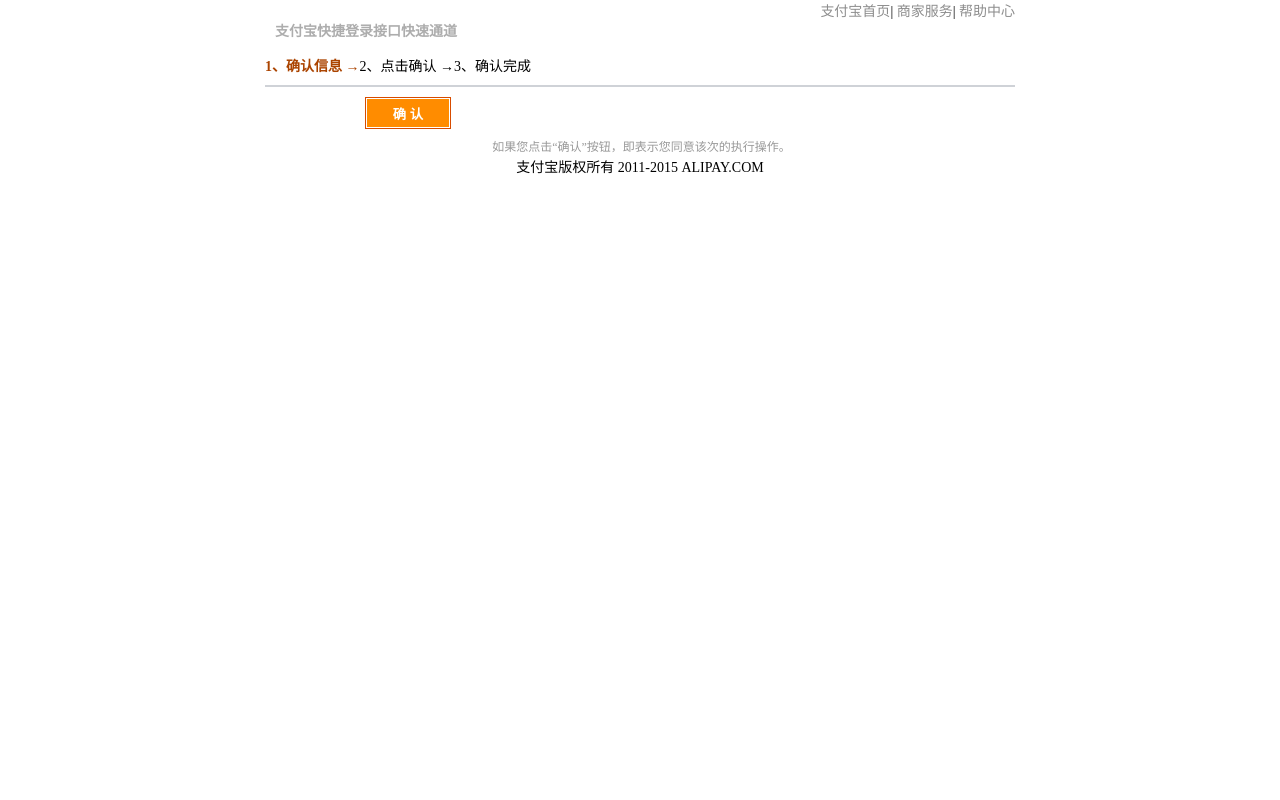
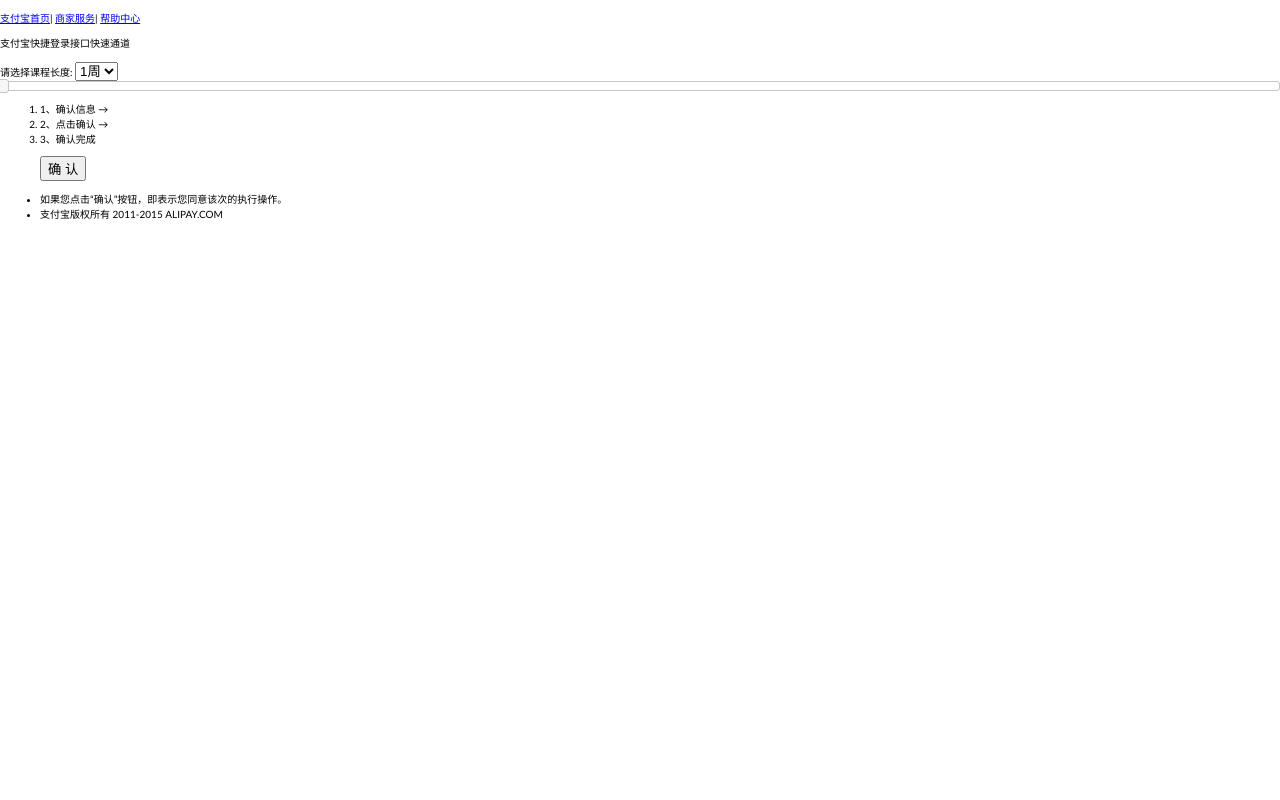
Before and after one commit to volterra-luo/cocoa, a Django app: page /alipay/ in a window 1280 px wide. Run offline with Django 3.2, Linux system fonts and the light colour scheme; parts of the project's set-up code (start-up, migrations or seed data) failed here and were passed over; some libraries are stand-ins or nearby versions.

Commit message:
index page

```diff
--- a/alipay/templates/alipay/index.html
+++ b/alipay/templates/alipay/index.html
@@ -1,137 +1,20 @@
-<html>
+<!DOCTYPE html>
+{% load staticfiles %}
+<html lang="zh-CN">
 	<head>
-	<title>支付宝快捷登录接口</title>
-	<meta http-equiv="Content-Type" content="text/html; charset=UTF-8">
-<style>
-*{
-	margin:0;
-	padding:0;
-}
-ul,ol{
-	list-style:none;
-}
-.title{
-    color: #ADADAD;
-    font-size: 14px;
-    font-weight: bold;
-    padding: 8px 16px 5px 10px;
-}
-.hidden{
-	display:none;
-}
+		<meta charset="utf-8">
+    	<meta http-equiv="X-UA-Compatible" content="IE=edge">
+    	<meta name="viewport" content="width=device-width, initial-scale=1">
+    	<meta name="description" content="">
+    	<meta name="author" content="">
+    	<link rel="icon" href="/favicon.ico">
+		<title>支付宝快捷登录接口</title>
 
-.new-btn-login-sp{
-	border:1px solid #D74C00;
-	padding:1px;
-	display:inline-block;
-}
+		<link rel="stylesheet" href="{% static 'alipay/css/alipay.css' %}">
+		<link rel="stylesheet" href="//code.jquery.com/ui/1.11.4/themes/smoothness/jquery-ui.css">
+		<link rel="stylesheet" href="{% static 'alipay/css/style.css' %}">
+</head>
 
-.new-btn-login{
-    background-color: #ff8c00;
-	color: #FFFFFF;
-    font-weight: bold;
-	border: medium none;
-	width:82px;
-	height:28px;
-}
-.new-btn-login:hover{
-    background-color: #ffa300;
-	width: 82px;
-	color: #FFFFFF;
-    font-weight: bold;
-    height: 28px;
-}
-.bank-list{
-	overflow:hidden;
-	margin-top:5px;
-}
-.bank-list li{
-	float:left;
-	width:153px;
-	margin-bottom:5px;
-}
-
-#main{
-	width:750px;
-	margin:0 auto;
-	font-size:14px;
-	font-family:'宋体';
-}
-#logo{
-	background-color: transparent;
-    background-image: url("images/new-btn-fixed.png");
-    border: medium none;
-	background-position:0 0;
-	width:166px;
-	height:35px;
-    float:left;
-}
-.red-star{
-	color:#f00;
-	width:10px;
-	display:inline-block;
-}
-.null-star{
-	color:#fff;
-}
-.content{
-	margin-top:5px;
-}
-
-.content dt{
-	width:160px;
-	display:inline-block;
-	text-align:right;
-	float:left;
-
-}
-.content dd{
-	margin-left:100px;
-	margin-bottom:5px;
-}
-#foot{
-	margin-top:10px;
-}
-.foot-ul li {
-	text-align:center;
-}
-.note-help {
-    color: #999999;
-    font-size: 12px;
-    line-height: 130%;
-    padding-left: 3px;
-}
-
-.cashier-nav {
-    font-size: 14px;
-    margin: 15px 0 10px;
-    text-align: left;
-    height:30px;
-    border-bottom:solid 2px #CFD2D7;
-}
-.cashier-nav ol li {
-    float: left;
-}
-.cashier-nav li.current {
-    color: #AB4400;
-    font-weight: bold;
-}
-.cashier-nav li.last {
-    clear:right;
-}
-.alipay_link {
-    text-align:right;
-}
-.alipay_link a:link{
-    text-decoration:none;
-    color:#8D8D8D;
-}
-.alipay_link a:visited{
-    text-decoration:none;
-    color:#8D8D8D;
-}
-</style>
-</head>
 <body text=#000000 bgColor="#ffffff" leftMargin=0 topMargin=4>
 	<div id="main">
 		<div id="head">
@@ -142,6 +25,18 @@ ul,ol{
             </dl>
             <span class="title">支付宝快捷登录接口快速通道</span>
 		</div>
+<br>
+<div id="slider">
+<form id="reservation">
+  <label for="minbeds">请选择课程长度:</label>
+  <select name="minbeds" id="minbeds">
+    <option>1周</option>
+    <option>2周</option>
+    <option>3周</option>
+    <option>4周</option>
+  </select>
+</form>
+</div>
         <div class="cashier-nav">
             <ol>
 				<li class="current">1、确认信息 →</li>
@@ -171,5 +66,10 @@ ul,ol{
 			</ul>
 		</div>
 	</div>
+	<script src="//code.jquery.com/jquery-1.11.3.min.js"></script>
+	<script src="//code.jquery.com/jquery-migrate-1.2.1.min.js"></script>
+	<script src="//code.jquery.com/ui/1.11.4/jquery-ui.js"></script>
+	<script src="{% static 'alipay/js/myapp.js' %}"></script>
+	{% block js %}{% endblock %}
 </body>
 </html>
```
